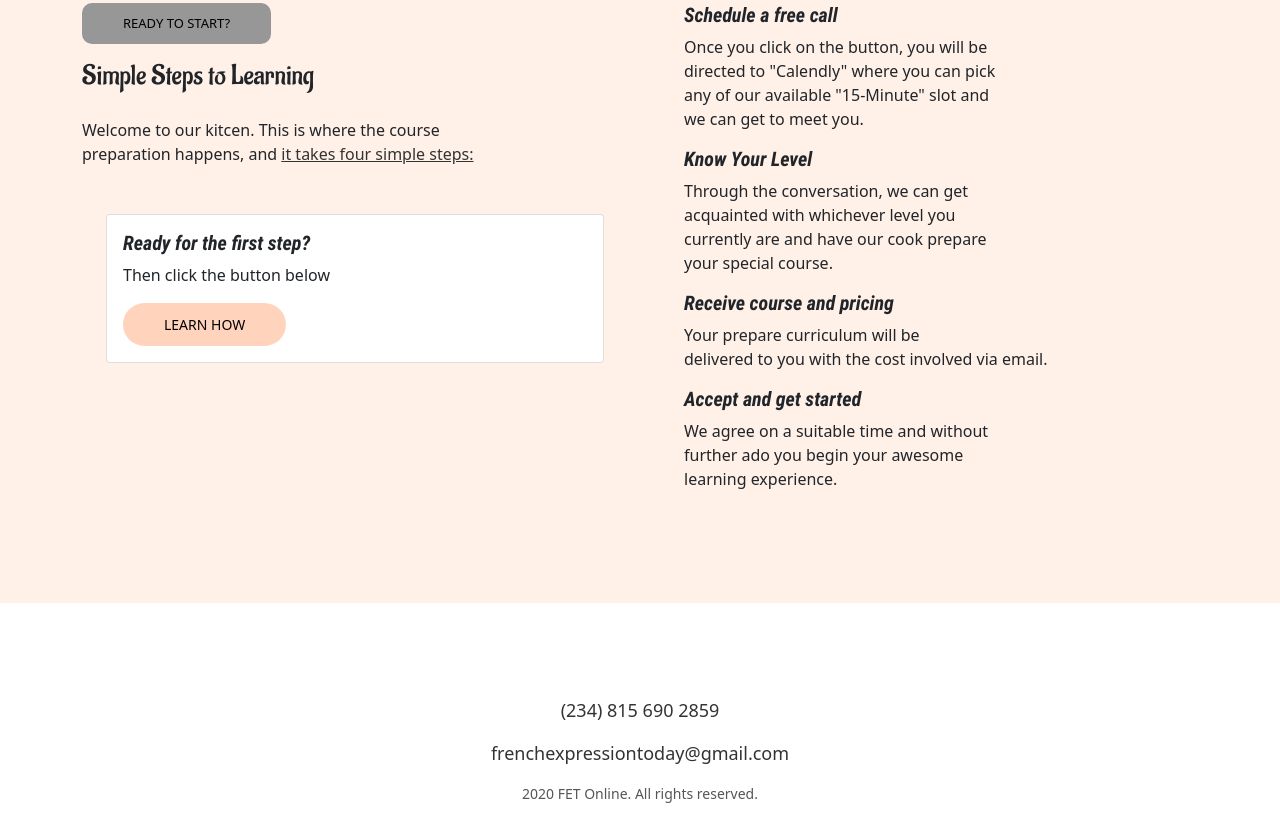
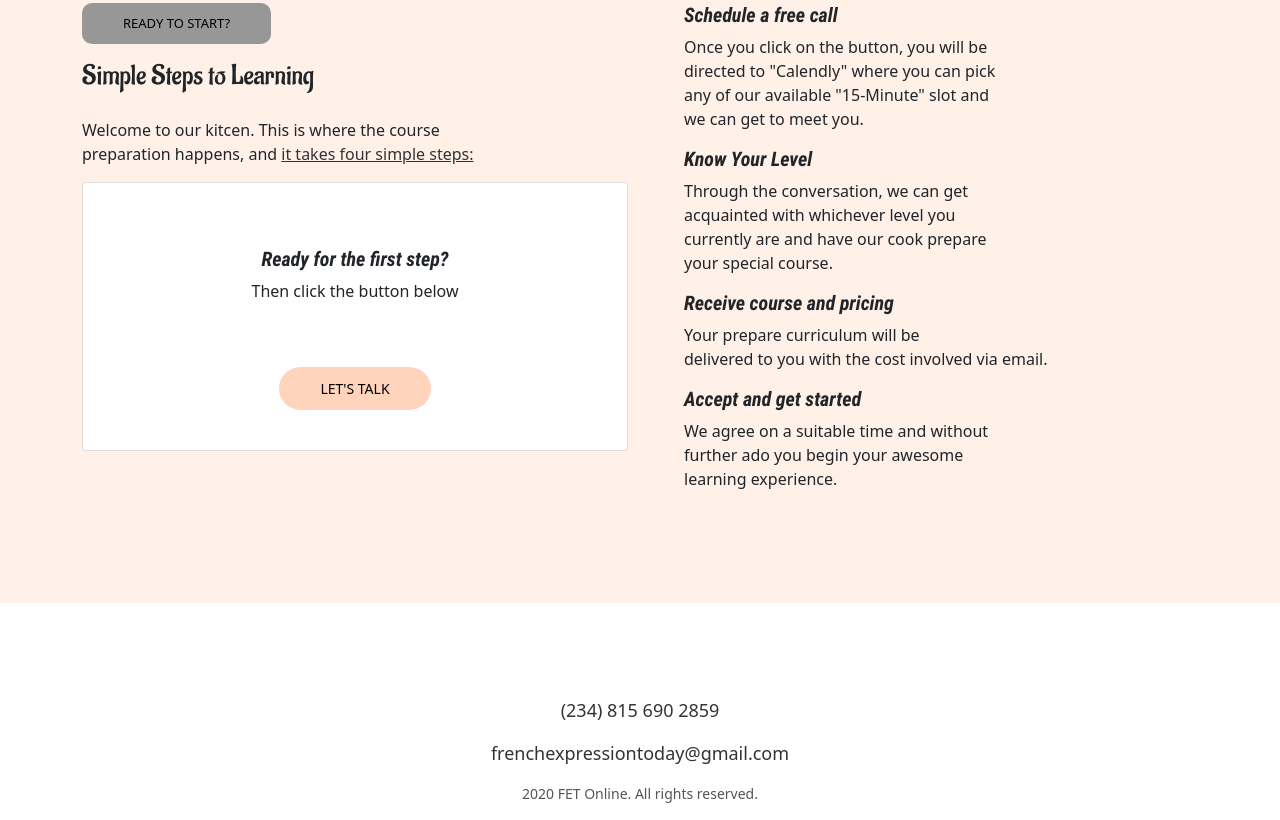
Before and after one commit to TimmyIsANerd/fetonline, a plain HTML site: page index.html in a window 1280 px wide. Shown: the part 2612-3432 px from the top of the page. Drawn offline with nearby package versions, Linux system fonts and the light colour scheme.

Commit message:
made ready card

```diff
--- a/index.html
+++ b/index.html
@@ -123,17 +123,13 @@
               <h3 class="py-3">Simple Steps to Learning</h3>
               <p>Welcome to our kitcen. This is where the course<br>preparation happens, and <a href="#">it takes four simple steps:</a></p>
             </div>
-            <div class="container mt-5">
-              <div class="row">
-                <div class="col-md-12">
-                  <div class="card">
-                    <div class="card-body">
-                      <h5>Ready for the first step?</h5>
-                      <p>Then click the button below</p>
-                      <a href="" class="btn cta">Learn How</a>
-                    </div>
-                  </div>
+            <div class="card readycard">
+              <div class="card-body text-center">
+                <div class="p-5">
+                  <h5 class="">Ready for the first step?</h5>
+                  <p>Then click the button below</p>
                 </div>
+                <a href="" class="btn cta mb-4">Let's Talk</a>
               </div>
             </div>
           </div>
```
